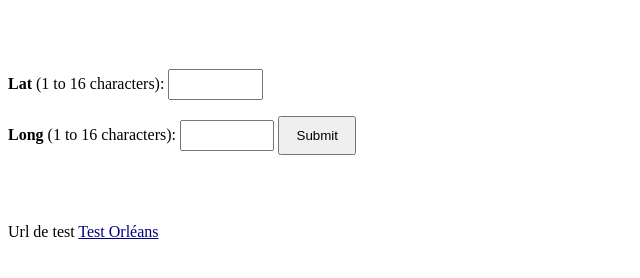
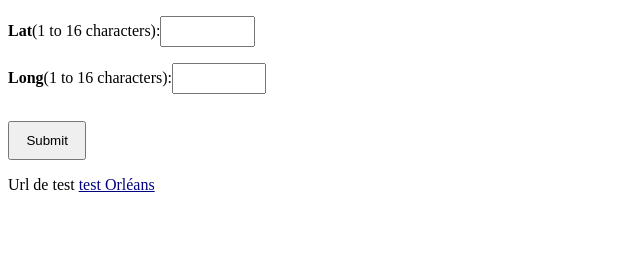
Before and after one commit to u4y0u/u4y0u.github.io, a plain HTML site: page index.html in a window 1280 px wide. Shown: the whole page, without its empty margins (0-640 px from the left). Drawn offline with Linux system fonts and the light colour scheme.

Commit message:
Add files via upload

```diff
--- a/index.html
+++ b/index.html
@@ -14,22 +14,18 @@
 		a:visited { color: #800000; text-decoration: underline }
 	</style>
 </head>
-<body lang="fr-FR" link="#000080" vlink="#800000" dir="ltr"><p><br/>
-<br/>
+<body lang="fr-FR" link="#000080" vlink="#800000" dir="ltr">
 
+<form action="panoramax.html">
+<p><a name="latitude"></a><b>Lat</b>(1 to 16 characters):<input type="text" name="lat"  size="10" maxlength="16" style="width: 2.28cm; height: 0.66cm">
 </p>
-<form action="action_get.html">
-	<p><a name="latitude"></a><b>Lat</b> 	(1 to 16 characters):   	 <input type="text" name="latitude"  size="10" maxlength="16" style="width: 2.28cm; height: 0.66cm">
-		</p>
-	<p><a name="longitude"></a><b>Long</b> 	(1 to 16 characters):   	 <input type="text" name="longitude"  size="10" maxlength="16" style="width: 2.28cm; height: 0.66cm">
-	<input type="submit" value="Submit"  style="width: 2.07cm; height: 1.03cm">
-		</p>
+<p><a name="longitude"></a><b>Long</b>(1 to 16 characters):<input type="text" name="long"  size="10" maxlength="16" style="width: 2.28cm; height: 0.66cm">
+</p>
+<br>
+<input type="submit" value="Submit"  style="width: 2.07cm; height: 1.03cm">
 </form>
-<p><br/>
-<br/>
 
-</p>
-<p>Url de test <a href="https://u4y0u.github.io/panoramax.html?lat=47.90180&amp;lon=1.90934">Test
+<p>Url de test <a href="https://u4y0u.github.io/panoramax.html?lat=47.90180&amp;lon=1.90934">test
 Orléans</a></p>
 </body>
 </html>
```
